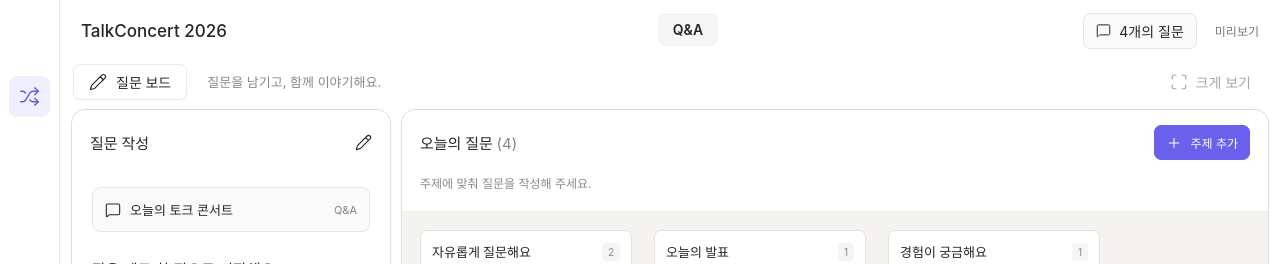
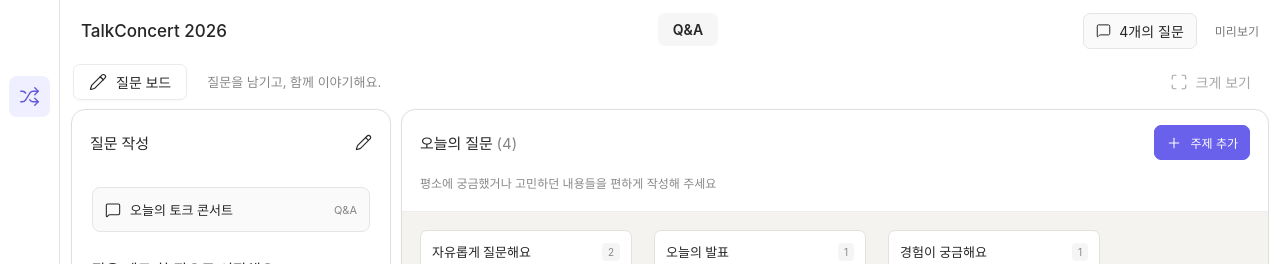
Before and after one commit to talkconcert-team/TalkConcert, a React (Vite) app: page / in a window 1280 px wide. Shown: the top 264 px of the page. Built offline with nearby package versions, Linux system fonts and the light colour scheme.

Commit message:
fix: 문구 수정

```diff
--- a/src/dashboard/components/QuestionBoard.jsx
+++ b/src/dashboard/components/QuestionBoard.jsx
@@ -28,7 +28,7 @@ export default function QuestionBoard({
         </button>
       </div>
       <p className="board-intro">
-        주제에 맞춰 질문을 작성해 주세요.
+        평소에 궁금했거나 고민하던 내용들을 편하게 작성해 주세요
       </p>
       <div className="memo-board" ref={board}>
         <div className="shelf-board">
```
